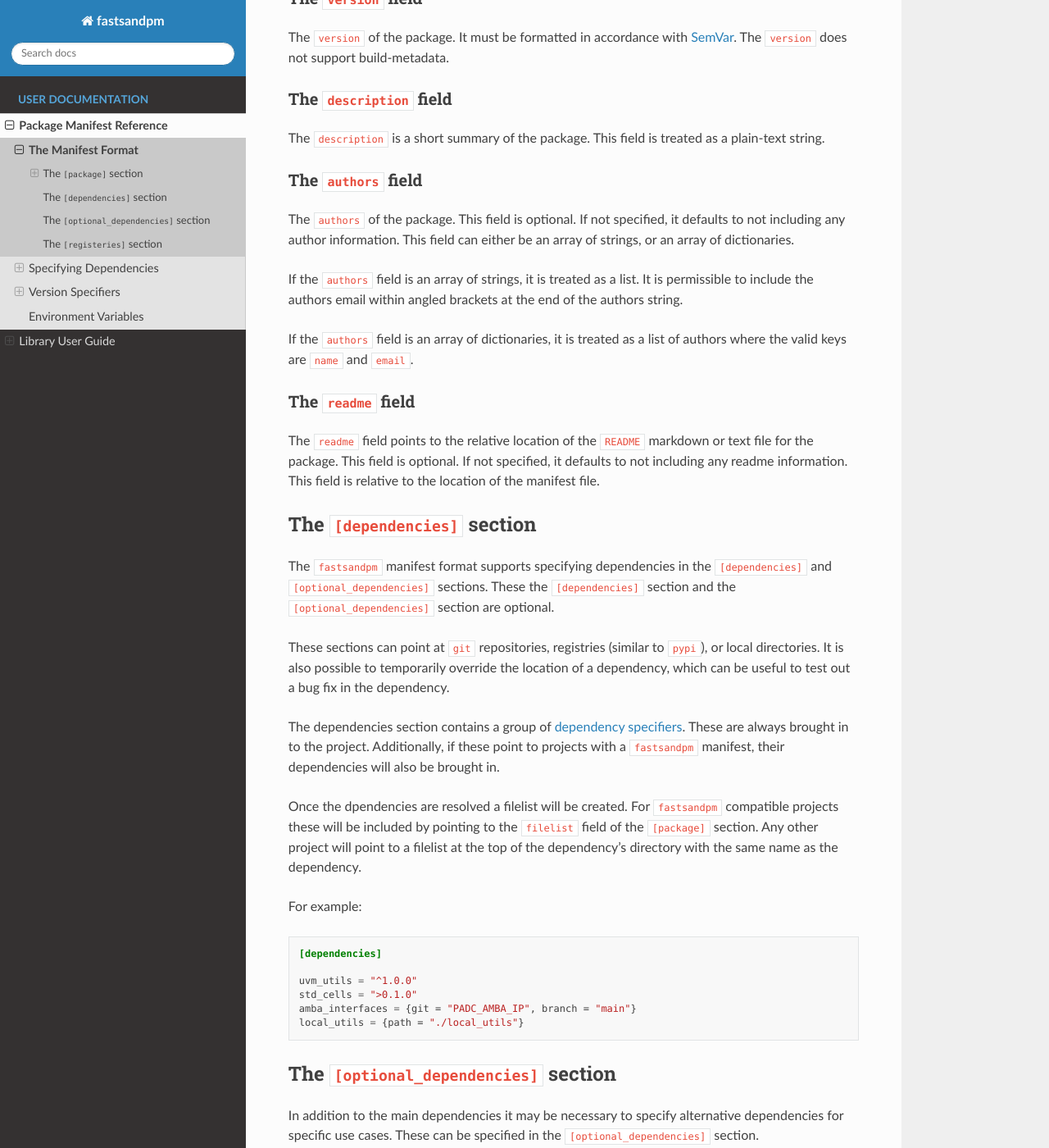
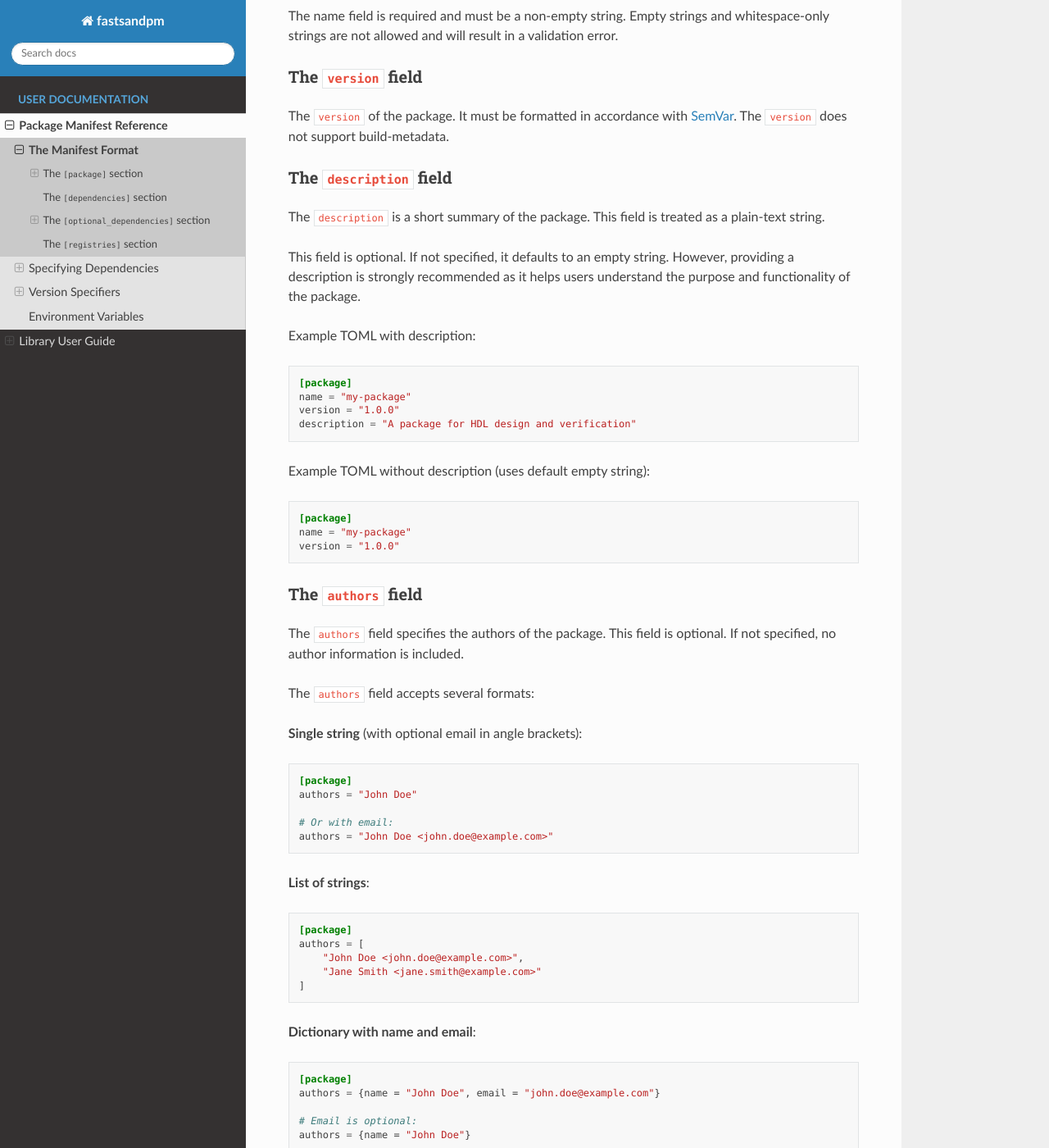
Before and after one commit to RISCY-Lib/fastsandpm, a Sphinx documentation site: the page built from docs/source/manifest_reference/manifest_format.rst, in a window 1280 px wide and 1400 px high, scrolled down 787 px. Shown: the whole window at 82% size. Built offline with Sphinx 7.4.7 and the Read the Docs theme 3.1.0, drawn with Linux system fonts in a browser that asks for light colours; the version number is read from the project's files by our own code; some of the changed text lies outside the part shown.

Commit message:
🤖 Improve documentation
🤖 Fix documentation typos in manifest reference

🤖 Fix inconsistent field naming: use 'index' instead of 'registry'

🤖 Add comprehensive documentation for the 'flist' field

Added detailed documentation for the previously undocumented 'flist' field in the
[package] section of the manifest format reference:

- Added 'flist' to the field list in the overview

🤖 Add validation to reject empty package names

Added field validator to Package class to reject empty and whitespace-only
package names. This improves validation and prevents invalid manifests.

🤖 Clarify that the 'description' field is optional

🤖 Fix authors field documentation

Updated the authors field documentation to reflect all accepted formats:
- Single string with optional email
- List of strings
- Dictionary with name and email

🤖 Clarify optional dependencies format equivalence

```diff
--- a/docs/source/manifest_reference/manifest_format.rst
+++ b/docs/source/manifest_reference/manifest_format.rst
@@ -4,7 +4,7 @@ The Manifest Format
 ===================
 
 The `proj.toml` file within a package is called its *manifest* file.
-It is generally written i8n the `TOML <https://toml.io>`__ format.
+It is generally written in the `TOML <https://toml.io>`__ format.
 Specifically, it currently supports `TOML v1.0.0 <https://toml.io/en/v1.0.0>`__.
 It contains the metadata needed for inclusion of the package into a HDL/RTL project.
 
@@ -14,13 +14,14 @@ Every manifest contains some of the following:
 
   - :ref:`name <name_field>` - The name of the package
   - :ref:`version <version_field>` - The version of the package
-  - :ref:`description <description_field>` - The description of the package
-  - :ref:`authors <authors_field>` - The authors of the package
+  - :ref:`description <description_field>` - (Optional) The description of the package
+  - :ref:`authors <authors_field>` - (Optional) The authors of the package
   - :ref:`readme <readme_field>` - The readme of the package
+  - :ref:`flist <flist_field>` - The file list of the package
 
 - :ref:`[dependencies] <dependencies_section>`
 - :ref:`[optional_dependencies] <optional_dependencies_section>`
-- :ref:`[regsistries] <registries_section>`
+- :ref:`[registries] <registries_section>`
 
 
 .. _package_section:
@@ -37,6 +38,9 @@ The ``name`` field
 
 The package name is a unique identifier used to refer to the package.
 It is used when listed as a dependency in other manifests and as the default inferred name for certain other fields.
+
+The name field is required and must be a non-empty string.
+Empty strings and whitespace-only strings are not allowed and will result in a validation error.
 
 
 .. _version_field:
@@ -57,21 +61,69 @@ The ``description`` field
 The ``description`` is a short summary of the package.
 This field is treated as a plain-text string.
 
+This field is optional.
+If not specified, it defaults to an empty string.
+However, providing a description is strongly recommended as it helps users understand the purpose and functionality of the package.
+
+Example TOML with description:
+
+.. code-block:: TOML
+
+    [package]
+    name = "my-package"
+    version = "1.0.0"
+    description = "A package for HDL design and verification"
+
+Example TOML without description (uses default empty string):
+
+.. code-block:: TOML
+
+    [package]
+    name = "my-package"
+    version = "1.0.0"
+
 
 .. _authors_field:
 
 The ``authors`` field
 ^^^^^^^^^^^^^^^^^^^^^^
 
-The ``authors`` of the package.
-This field is optional.
-If not specified, it defaults to not including any author information.
-This field can either be an array of strings, or an array of dictionaries.
+The ``authors`` field specifies the authors of the package.
+This field is optional. If not specified, no author information is included.
 
-If the ``authors`` field is an array of strings, it is treated as a list.
-It is permissible to include the authors email within angled brackets at the end of the authors string.
+The ``authors`` field accepts several formats:
 
-If the ``authors`` field is an array of dictionaries, it is treated as a list of authors where the valid keys are ``name`` and ``email``.
+**Single string** (with optional email in angle brackets):
+
+.. code-block:: TOML
+
+     [package]
+     authors = "John Doe"
+
+     # Or with email:
+     authors = "John Doe <john.doe@example.com>"
+
+**List of strings**:
+
+.. code-block:: TOML
+
+     [package]
+     authors = [
+         "John Doe <john.doe@example.com>",
+         "Jane Smith <jane.smith@example.com>"
+     ]
+
+**Dictionary with name and email**:
+
+.. code-block:: TOML
+
+     [package]
+     authors = {name = "John Doe", email = "john.doe@example.com"}
+
+     # Email is optional:
+     authors = {name = "John Doe"}
+
+Choose the format that best suits your needs. For multiple authors, the list format is most readable.
 
 
 .. _readme_field:
@@ -83,6 +135,42 @@ The ``readme`` field points to the relative location of the ``README`` markdown
 This field is optional.
 If not specified, it defaults to not including any readme information.
 This field is relative to the location of the manifest file.
+
+
+.. _flist_field:
+
+The ``flist`` field
+^^^^^^^^^^^^^^^^^^^
+
+The ``flist`` field points to the relative location of the file list for the package.
+A file list contains the paths to all source files that should be included when this package is used as a dependency in another project.
+
+This field is optional.
+If not specified, it defaults to ``<package-name>.f`` in the same directory as the manifest file.
+For example, if the package name is ``my-package``, the default file list would be ``my-package.f``.
+This field is relative to the location of the manifest file.
+
+Example TOML with explicit file list:
+
+.. code-block:: TOML
+
+    [package]
+    name = "my-package"
+    version = "1.0.0"
+    description = "A sample package"
+    flist = "rtl/sources.f"
+
+Example TOML using the default file list (``my-package.f``):
+
+.. code-block:: TOML
+
+    [package]
+    name = "my-package"
+    version = "1.0.0"
+    description = "A sample package"
+
+When a ``fastsandpm`` compatible package is used as a dependency, the specified file list is automatically included in the dependent project.
+For projects that do not specify an ``flist`` field, FastSandPM will look for a file named ``<package-name>.f`` at the root of the dependency directory.
 
 
 .. _dependencies_section:
@@ -100,9 +188,9 @@ The dependencies section contains a group of :ref:`dependency specifiers <specif
 These are always brought in to the project.
 Additionally, if these point to projects with a ``fastsandpm`` manifest, their dependencies will also be brought in.
 
-Once the dpendencies are resolved a filelist will be created.
-For ``fastsandpm`` compatible projects these will be included by pointing to the ``filelist`` field of the ``[package]`` section.
-Any other project will point to a filelist at the top of the dependency's directory with the same name as the dependency.
+Once the dependencies are resolved a file list will be created.
+For ``fastsandpm`` compatible projects, the file list is automatically included by pointing to the :ref:`flist <flist_field>` field of the ``[package]`` section.
+Any other project will use a file list located at the top of the dependency's directory with the same name as the dependency.
 
 For example:
 
@@ -128,12 +216,12 @@ For example:
 
 .. code-block:: TOML
 
-    [optional_dependencies]
+     [optional_dependencies]
 
-    uvm = [
-        {name="uvm_utils", version="^1.0.0"},
-        {name="improved_uvm_ral", version=">0.1.0", git="DCC_UVM"},
-    ]
+     uvm = [
+         {name="uvm_utils", version="^1.0.0"},
+         {name="improved_uvm_ral", version=">0.1.0", git="DCC_UVM"},
+     ]
 
 The above creates a UVM dependency group that contains the ``uvm_utils`` and ``improved_uvm_ral`` packages.
 
@@ -141,16 +229,46 @@ An alternative but equally valid way to write this TOML would be:
 
 .. code-block:: TOML
 
-    [optional_dependencies.uvm]
+     [optional_dependencies.uvm]
 
-    uvm_utils = "^1.0.0"
-    improved_uvm_ral = {version=">0.1.0", git="DCC_UVM"}
+     uvm_utils = "^1.0.0"
+     improved_uvm_ral = {version=">0.1.0", git="DCC_UVM"}
+
+
+Format Equivalence
+^^^^^^^^^^^^^^^^^^
+
+The two formats shown above are completely equivalent. Both create the same dependency group structure.
+Choose the format that is most readable for your use case:
+
+- **List format** (``[optional_dependencies]`` with array): Better when copying dependency specifications or when dependencies have complex configurations
+- **Table format** (``[optional_dependencies.group]``): More concise and readable for simple version specifications
+
+The following two specifications are identical:
+
+.. code-block:: TOML
+
+     # List format
+     [optional_dependencies]
+     dev = [
+         {name = "pytest", version = "^7.0.0"},
+         {name = "mypy", version = "^1.0.0"}
+     ]
+
+.. code-block:: TOML
+
+     # Table format (recommended for simple cases)
+     [optional_dependencies.dev]
+     pytest = "^7.0.0"
+     mypy = "^1.0.0"
+
+Choose whichever format makes your manifest more readable and maintainable for your project's needs.
 
 
 .. _registries_section:
 
-The ``[registeries]`` section
+The ``[registries]`` section
 -----------------------------
 
-Additional registeries can be specified in the ``[registries]`` section.
-A regsitry type exists for each :ref:`dependency specifier <specifying_dependencies>` type.
+Additional registries can be specified in the ``[registries]`` section.
+A registry type exists for each :ref:`dependency specifier <specifying_dependencies>` type.
```
Also changed, not shown: docs/source/manifest_reference/specifying_dependencies.rst (+5 -5 lines), 2 other files.
